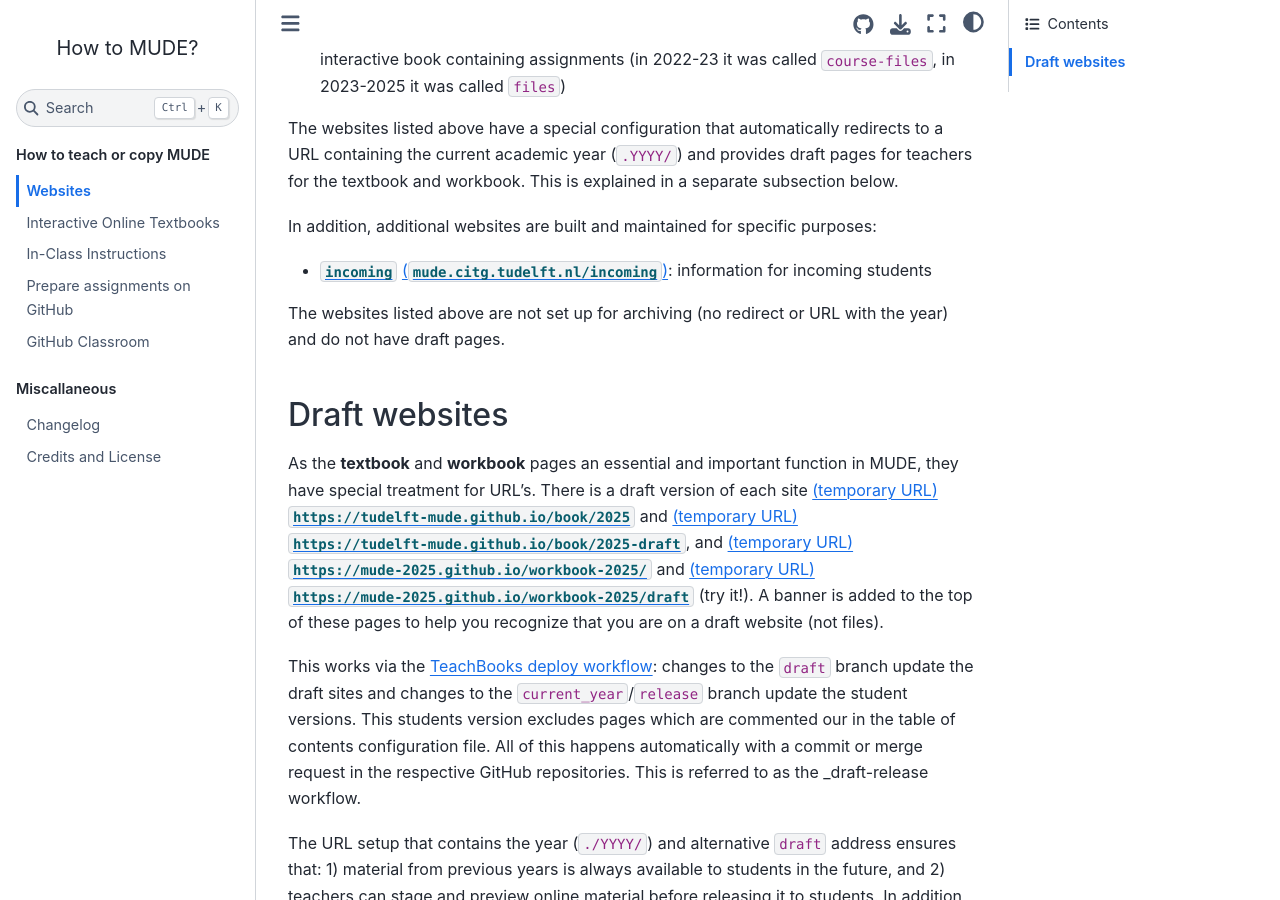
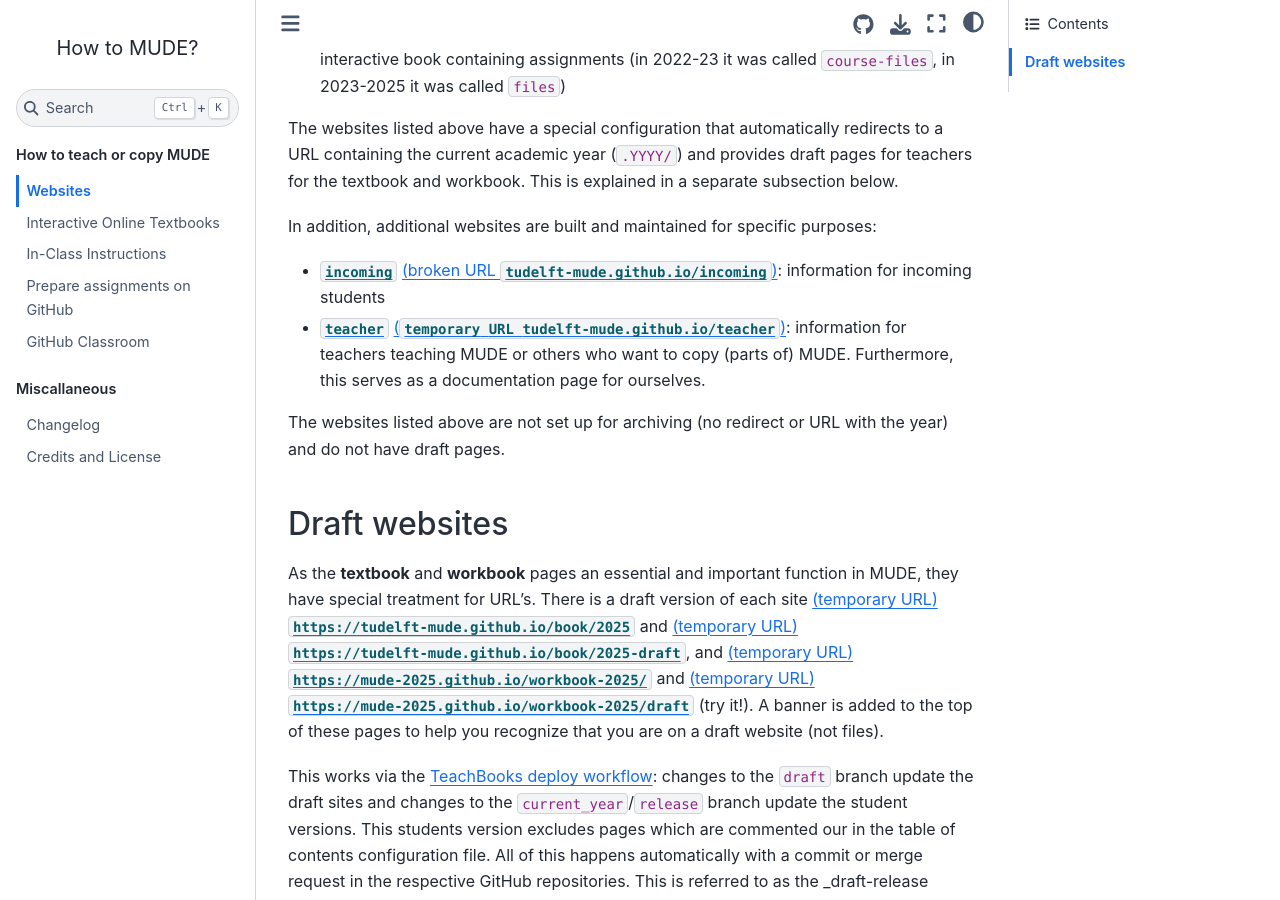
Before and after one commit to TUDelft-MUDE/teacher, a Jupyter Book: the page built from book/websites.md, in a window 1280 px wide and 900 px high, scrolled down 330 px. Built offline with Jupyter Book 1.0.4 settings and Sphinx 7.4.7 and the Sphinx Book theme 1.1.4, drawn with Linux system fonts in a browser that asks for light colours; comment, search, counter and statistics services are not loaded.

Commit message:
Update websites.md

```diff
--- a/book/websites.md
+++ b/book/websites.md
@@ -9,7 +9,8 @@ There are four key websites used for MUDE (from a student perspective):
 The websites listed above have a special configuration that automatically redirects to a URL containing the current academic year (`.YYYY/`) and provides draft pages for teachers for the textbook and workbook. This is explained in a separate subsection below.
 
 In addition, additional websites are built and maintained for specific purposes:
-- [`incoming`](https://mude.citg.tudelft.nl/incoming) [(`mude.citg.tudelft.nl/incoming`)](https://mude.citg.tudelft.nl/incoming): information for incoming students
+- [`incoming`](https://tudelft-mude.github.io/incoming) [(broken URL `tudelft-mude.github.io/incoming`)](https://tudelft-mude.github.io/incoming): information for incoming students
+- [`teacher`](https://tudelft-mude.github.io/teacher) [(`temporary URL tudelft-mude.github.io/teacher`)](https://tudelft-mude.github.io/teacher): information for teachers teaching MUDE or others who want to copy (parts of) MUDE. Furthermore, this serves as a documentation page for ourselves.
 
 The websites listed above are not set up for archiving (no redirect or URL with the year) and do not have draft pages.
 
```
